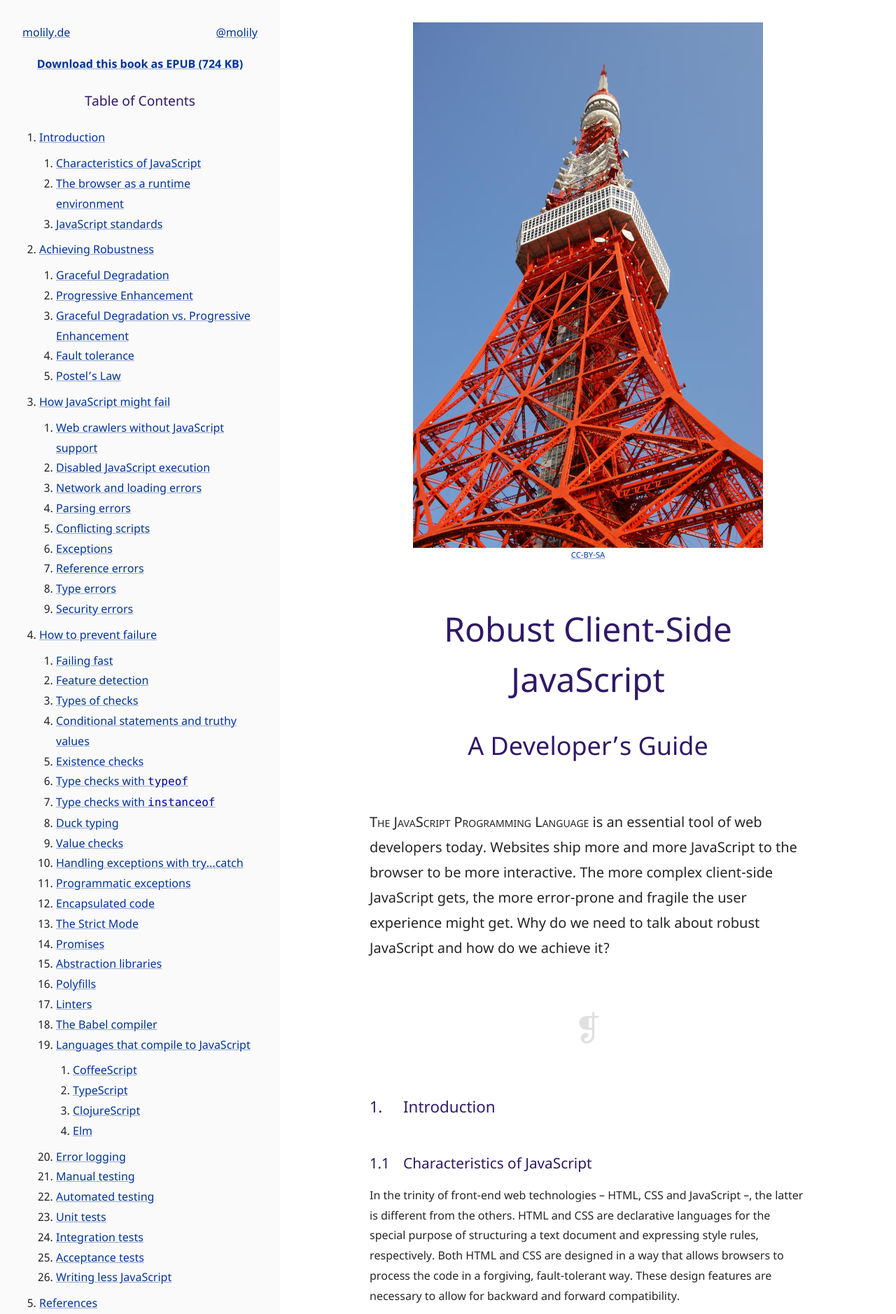
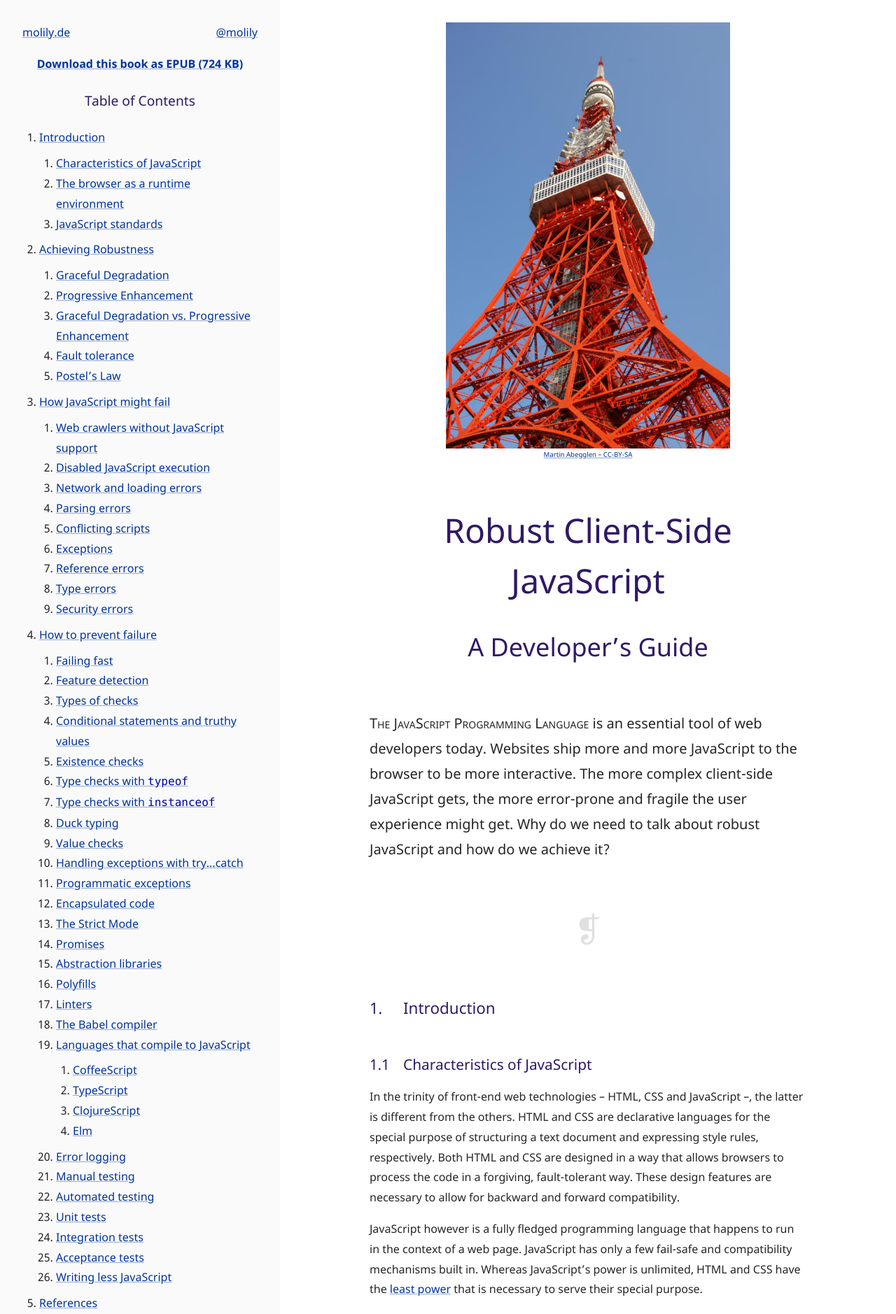
Before and after one commit to molily/molily.de, a Jekyll site: the page built from _posts/2017-12-21-robust-javascript.md, in a window 1280 px wide. Shown: the top 1878 px of the page at 70% size. Built offline with Jekyll 4.4.1, drawn with Linux system fonts in a browser that asks for light colours; some of the changed text lies outside the part shown.

Commit message:
Book: Tweak cover image size

```diff
--- a/_posts/2017-12-21-robust-javascript.md
+++ b/_posts/2017-12-21-robust-javascript.md
@@ -202,8 +202,8 @@
 <main role="main" id="main" markdown="1">
 
 <p id="cover">
-  <img src="/img/robust-js-500-q75.jpg" srcset="/img/robust-js-500-q75.jpg, /img/robust-js-1000-q40.jpg 2x" alt="Photo of the Tokyo Tower by Martin Abegglen" id="cover-image">
-  <a href="#cover-credits" id="cover-credits-link" class="no-link-type" title="Cover credits">CC-BY-SA</a>
+  <img src="/img/robust-js-500-q75.jpg" srcset="/img/robust-js-500-q75.jpg, /img/robust-js-1000-q40.jpg 2x" alt="Photo of the Tokyo Tower, a 332 meter lattice tower in Tokyo, Japan." id="cover-image">
+  <a href="#cover-credits" id="cover-credits-link" class="no-link-type" title="Cover credits">Martin Abegglen – CC-BY-SA</a>
 </p>
 
 <h1 id="main-heading">
--- a/css/book.scss
+++ b/css/book.scss
@@ -261,19 +261,25 @@
 #cover {
   margin: 2rem 0;
   text-align: center;
-  line-height: 1;
+  font-size: 0.6rem;
 }
 
 #cover-image {
   display: block;
   margin: auto;
   max-width: 100%;
-  max-height: 45vh;
+
+  @media (orientation: portrait) {
+    max-width: 65%;
+  }
+
+  @media (orientation: landscape) {
+    max-height: 45vh;
+  }
 }
 
 #cover-credits-link {
-  margin: 0;
-  font-size: 0.7rem;
+  border: 0;
 }
 
 /**
```
